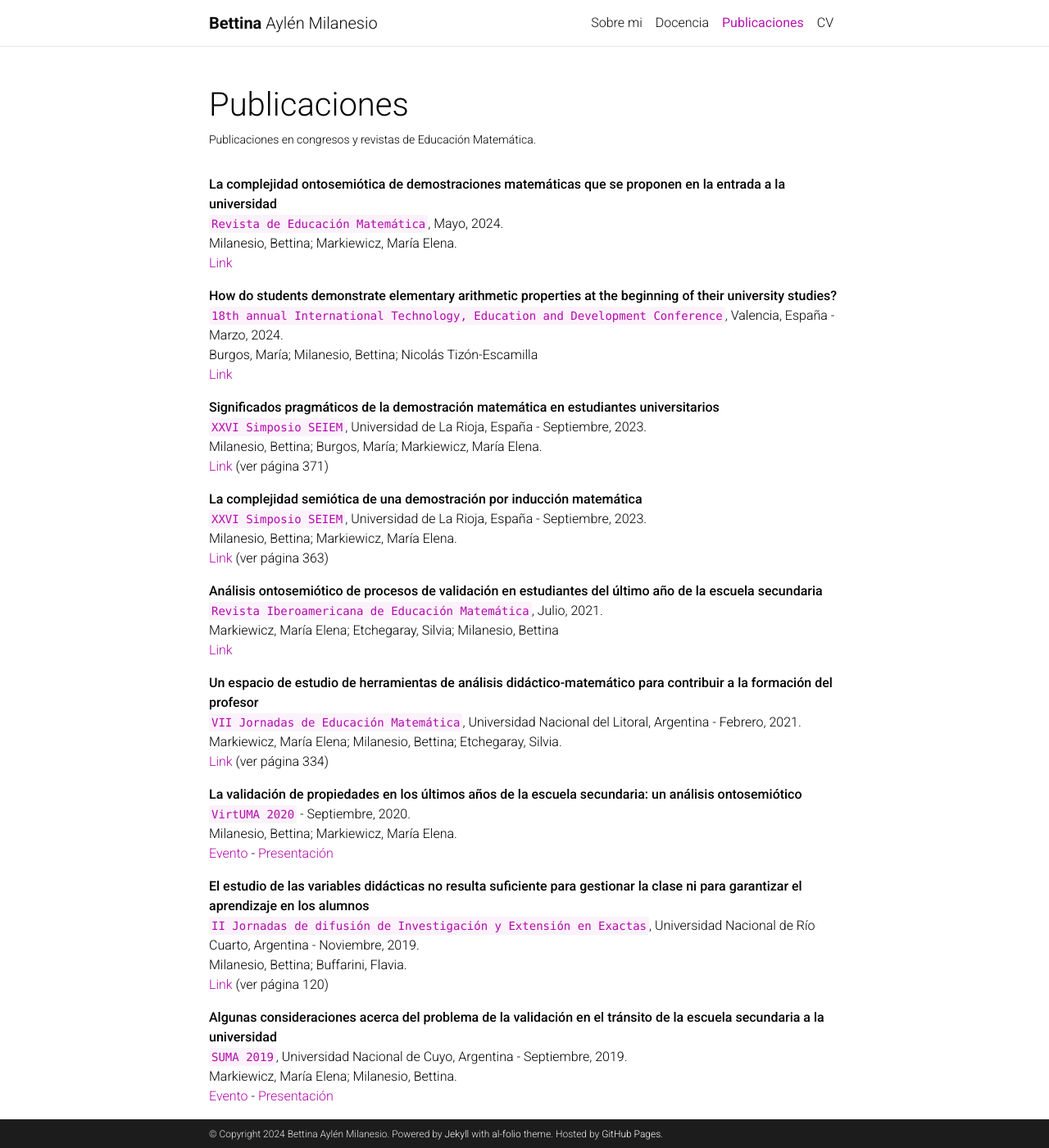
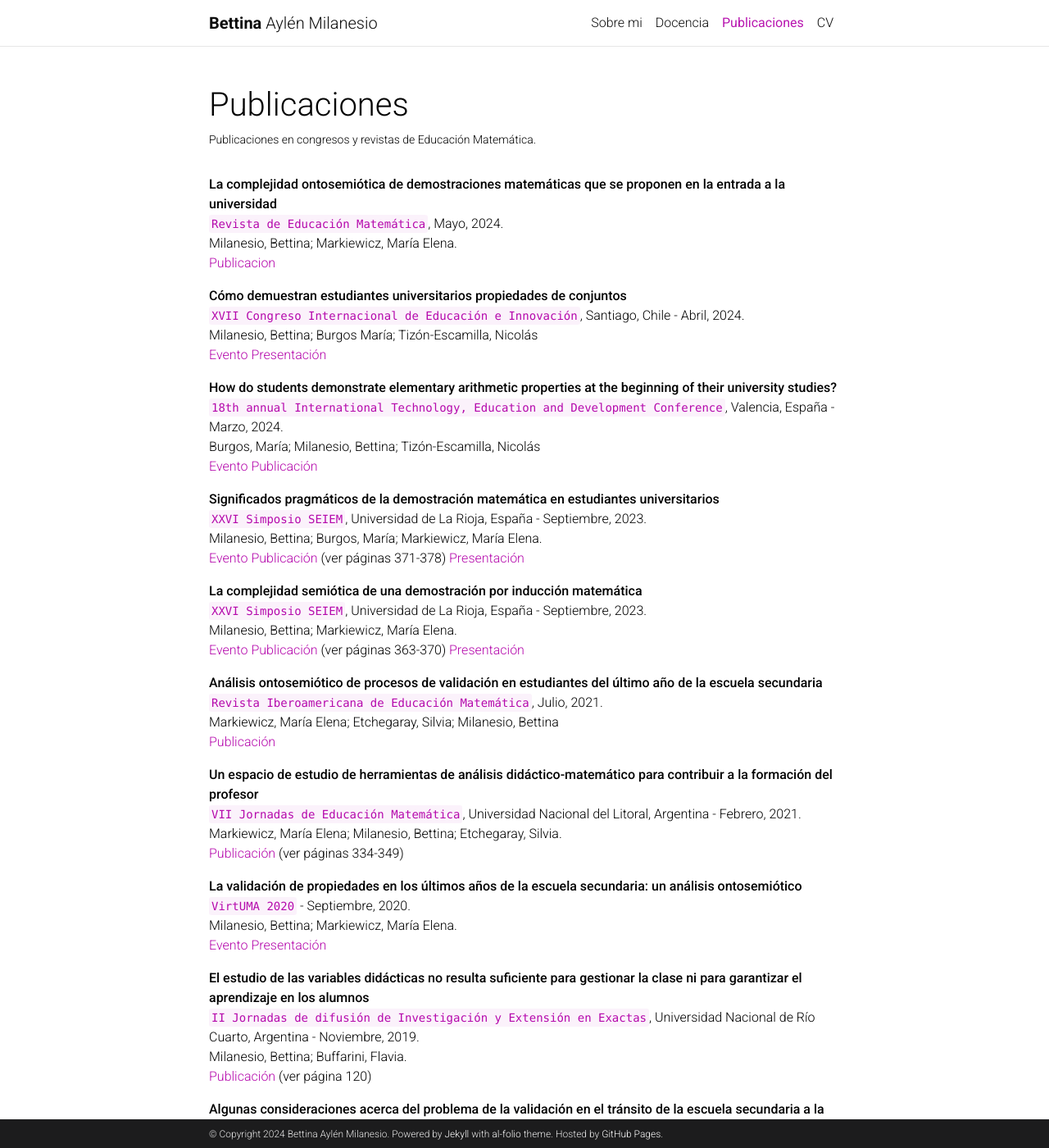
Before and after one commit to bmilanesio/bmilanesio.github.io, a Jekyll site: the page built from _pages/presentations.md, in a window 1280 px wide and 1400 px high. Shown: the whole window at 82% size. Built offline with Jekyll 4.4.1, drawn with Linux system fonts in a browser that asks for light colours; comment, search, counter and statistics services are not loaded; a style sheet for code colours, icons or effects is not loaded; some of the changed text lies outside the part shown.

Commit message:
updating

```diff
--- a/_pages/presentations.md
+++ b/_pages/presentations.md
@@ -10,50 +10,63 @@ nav_order: 3
 **La complejidad ontosemiótica de demostraciones matemáticas que se proponen en la entrada a la universidad**\
 `Revista de Educación Matemática`, Mayo, 2024.\
 Milanesio, Bettina; Markiewicz, María Elena.\
-[Link](https://revistas.unc.edu.ar/index.php/REM/article/view/44897)
+[Publicacion](https://revistas.unc.edu.ar/index.php/REM/article/view/44897)
+
+**Cómo demuestran estudiantes universitarios propiedades de conjuntos**\
+`XVII Congreso Internacional de Educación e Innovación`, Santiago, Chile - Abril, 2024.\
+Milanesio, Bettina; Burgos María; Tizón-Escamilla, Nicolás\
+[Evento](https://www.ciei2024.com/)
+[Presentación](https://youtu.be/wbloGCesIDs)
 
 **How do students demonstrate elementary arithmetic properties at the beginning of their university studies?**\
 `18th annual International Technology, Education and Development Conference`, Valencia, España - Marzo, 2024.\
-Burgos, María; Milanesio, Bettina; Nicolás Tizón-Escamilla\
-[Link](https://library.iated.org/view/BURGOS2024HOW)
+Burgos, María; Milanesio, Bettina; Tizón-Escamilla, Nicolás\
+[Evento](https://iated.org/inted/)
+[Publicación](https://library.iated.org/view/BURGOS2024HOW)
 
 **Significados pragmáticos de la demostración matemática en estudiantes universitarios**\
 `XXVI Simposio SEIEM`, Universidad de La Rioja, España - Septiembre, 2023.\
 Milanesio, Bettina; Burgos, María; Markiewicz, María Elena.\
-[Link](https://www.seiem.es/docs/actas/26/ActasXXVISEIEM.pdf) (ver página 371)
+[Evento](https://www.seiem.es/seiem2023/)
+[Publicación](https://www.seiem.es/docs/actas/26/ActasXXVISEIEM.pdf) (ver páginas 371-378)
+[Presentación](https://bmilanesio.github.io/assets/pdf/Seiem2023_2.pdf)
 
 **La complejidad semiótica de una demostración por inducción matemática**\
 `XXVI Simposio SEIEM`, Universidad de La Rioja, España - Septiembre, 2023.\
 Milanesio, Bettina; Markiewicz, María Elena.\
-[Link](https://www.seiem.es/docs/actas/26/ActasXXVISEIEM.pdf) (ver página 363)
+[Evento](https://www.seiem.es/seiem2023/)
+[Publicación](https://www.seiem.es/docs/actas/26/ActasXXVISEIEM.pdf) (ver páginas 363-370)
+[Presentación](https://bmilanesio.github.io/assets/pdf/Seiem2023_1.pdf)
 
 **Análisis ontosemiótico de procesos de validación en estudiantes del último año de la escuela secundaria**\
 `Revista Iberoamericana de Educación Matemática`, Julio, 2021.\
 Markiewicz, María Elena; Etchegaray, Silvia; Milanesio, Bettina\
-[Link](https://union.fespm.es/index.php/UNION/article/view/232/159)
+[Publicación](https://union.fespm.es/index.php/UNION/article/view/232/159)
 
 **Un espacio de estudio de herramientas de análisis didáctico-matemático para contribuir a la formación del profesor**\
 `VII Jornadas de Educación Matemática`, Universidad Nacional del Litoral, Argentina - Febrero, 2021.\
 Markiewicz, María Elena; Milanesio, Bettina; Etchegaray, Silvia.\
-[Link](https://www.fhuc.unl.edu.ar/institucional/wp-content/uploads/sites/3/2018/08/Ebook-Actas-Jornadas-Matem%C3%A1tica-2021.pdf) (ver página 334)
+[Publicación](https://www.fhuc.unl.edu.ar/institucional/wp-content/uploads/sites/3/2018/08/Ebook-Actas-Jornadas-Matem%C3%A1tica-2021.pdf) (ver páginas 334-349)
 
 **La validación de propiedades en los últimos años de la escuela secundaria: un análisis ontosemiótico**\
 `VirtUMA 2020` - Septiembre, 2020.\
 Milanesio, Bettina; Markiewicz, María Elena.\
-[Evento](https://virtuma2020.com.ar) - [Presentación](https://www.youtube.com/watch?v=JLW7khUUDqg&feature=youtu.be&ab_channel=BettinaMilanesio)
+[Evento](https://virtuma2020.com.ar)
+[Presentación](https://www.youtube.com/watch?v=JLW7khUUDqg&feature=youtu.be&ab_channel=BettinaMilanesio)
 
 **El estudio de las variables didácticas no resulta suficiente para gestionar la clase ni para garantizar el aprendizaje en los alumnos**\
 `II Jornadas de difusión de Investigación y Extensión en Exactas`, Universidad Nacional de Río Cuarto, Argentina - Noviembre, 2019. \
 Milanesio, Bettina; Buffarini, Flavia.\
-[Link](https://drive.google.com/file/d/1jvoNKOXwzuwWVt6aAMmU7Bc9qhbzRYWB/view)
+[Publicación](https://drive.google.com/file/d/1jvoNKOXwzuwWVt6aAMmU7Bc9qhbzRYWB/view)
 (ver página 120)
 
 **Algunas consideraciones acerca del problema de la validación en el tránsito de la escuela secundaria a la universidad**\
 `SUMA 2019`, Universidad Nacional de Cuyo, Argentina - Septiembre, 2019.\
 Markiewicz, María Elena; Milanesio, Bettina.\
-[Evento](http://www.union-matematica.org.ar/suma2019/suma2019.html) - [Presentación](http://www.union-matematica.org.ar/suma2019/abstract_ed_2.html#29/07/2019%2010:13:54)
+[Evento](http://www.union-matematica.org.ar/suma2019/suma2019.html)
+[Publicación](http://www.union-matematica.org.ar/suma2019/abstract_ed_2.html#29/07/2019%2010:13:54)
 
 **Un proceso formativo para la investigación: análisis de niveles de algebrización en un proceso de estudio sobre divisibilidad**\
 `Encuentro Regional de la Unión Matemática Argentina - ERUMA 2019`, Universidad Nacional de Santiago del Estero, Argentina - Mayo, 2019.\
-Markiewicz, María Elena; Milanesio, Bettina; Etchegaray, Silvia.\
+Milanesio, Bettina; Etchegaray, Silvia; Markiewicz, María Elena.\
 [Presentación](https://bmilanesio.github.io/assets/pdf/PowerEruma.pdf)
```
Also changed, not shown: 2 other files.
